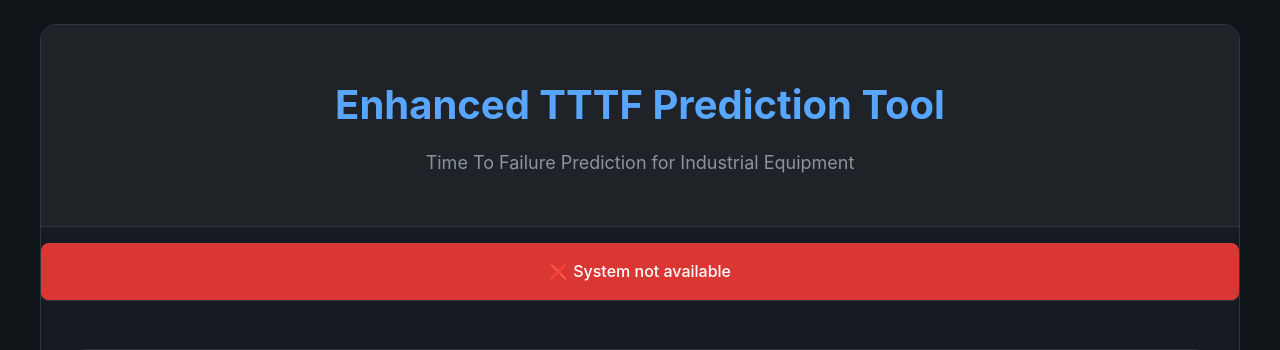
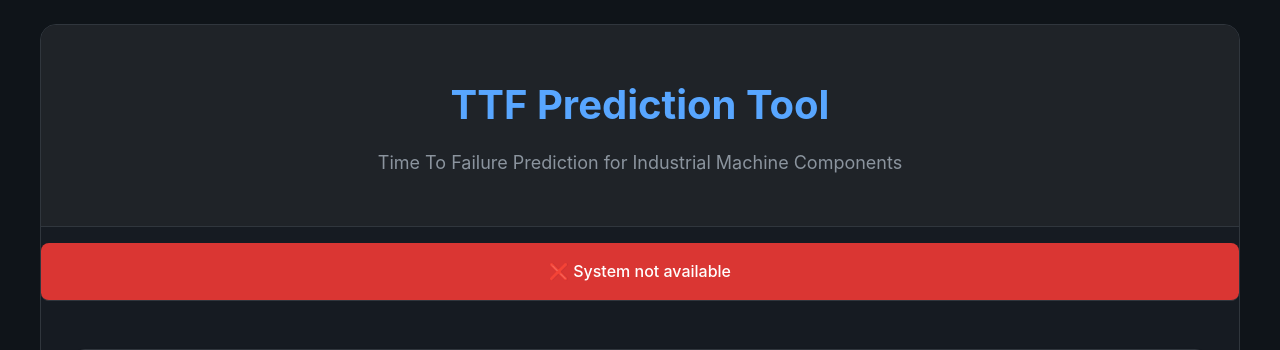
Before and after one commit to Dharam-ce/Predictive-Maintenance-, a Flask app: page / in a window 1280 px wide. Shown: the top 350 px of the page. Run offline with Flask 3, Linux system fonts and the light colour scheme.

Commit message:
Update index.html

```diff
--- a/templates/index.html
+++ b/templates/index.html
@@ -604,8 +604,8 @@
 <body>
     <div class="container">
         <div class="header">
-            <h1>Enhanced TTTF Prediction Tool</h1>
-            <p>Time To Failure Prediction for Industrial Equipment</p>
+            <h1>TTF Prediction Tool</h1>
+            <p>Time To Failure Prediction for Industrial Machine Components</p>
         </div>
 
         <div id="statusBanner" class="status-banner hidden">
@@ -667,8 +667,8 @@
                             <thead>
                                 <tr>
                                     <th>Component</th>
-                                    <th>Floor (weeks)</th>
-                                    <th>Exact (weeks)</th>
+                                    <th>Earliest Failure (weeks)</th>
+                                    <th>Predicted TTF (weeks)</th>
                                     <th>Status</th>
                                 </tr>
                             </thead>
```
